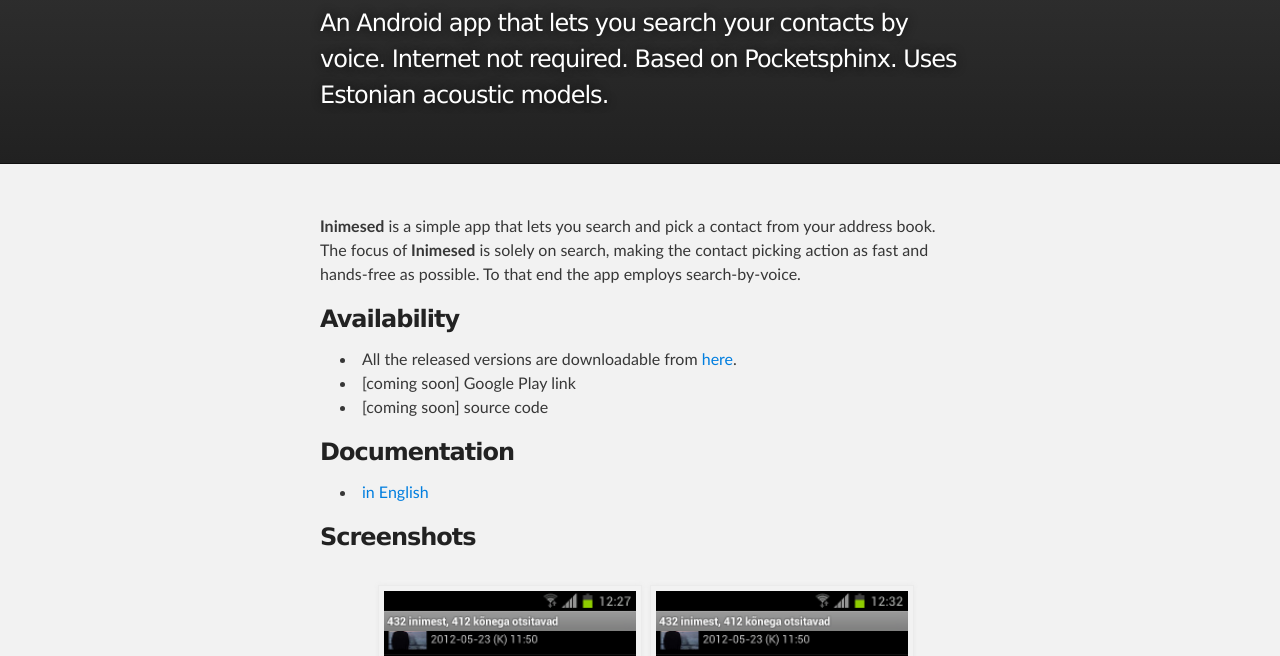
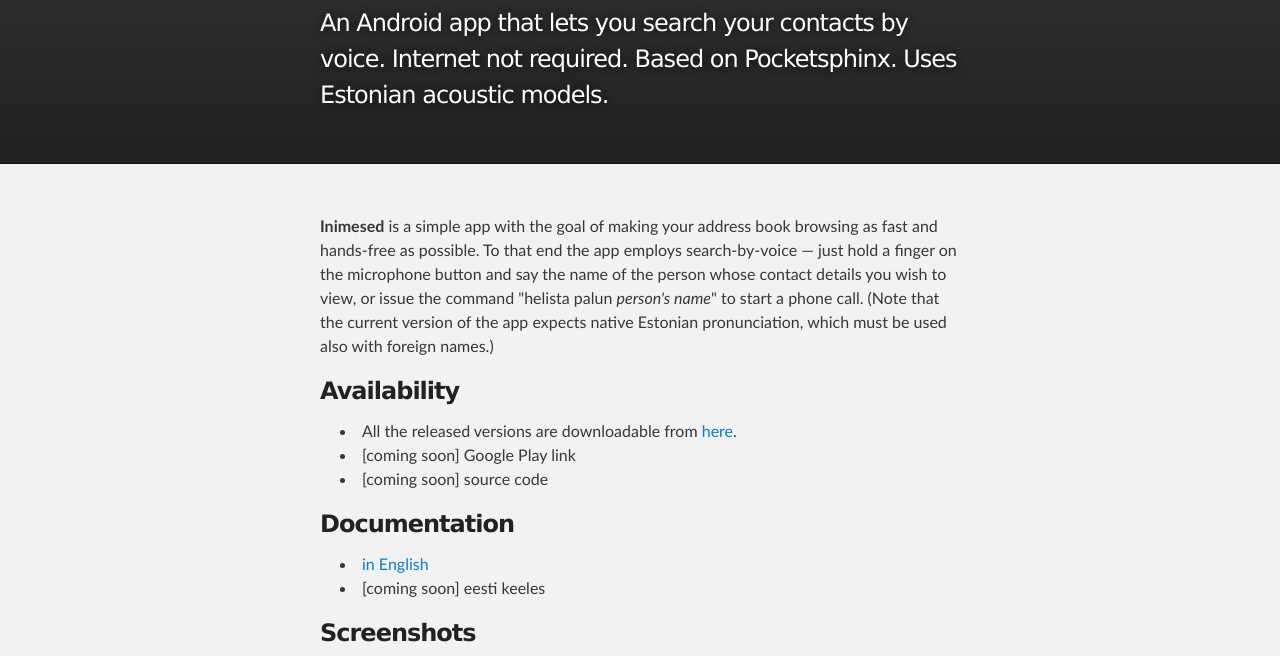
Before and after one commit to Kaljurand/Inimesed, a plain HTML site: page index.html in a window 1280 px wide. Shown: the part 144-800 px from the top of the page. Drawn offline with Linux system fonts and the light colour scheme.

Commit message:
Update website

```diff
--- a/index.html
+++ b/index.html
@@ -26,8 +26,12 @@
     <!-- MAIN CONTENT -->
     <div id="main_content_wrap" class="outer">
       <section id="main_content" class="inner">
-        <p><strong>Inimesed</strong> is a simple app that lets you search and pick a contact from your address book.
-The focus of <strong>Inimesed</strong> is solely on search, making the contact picking action as fast and hands-free as possible. To that end the app employs search-by-voice.</p>
+		<p><strong>Inimesed</strong> is a simple app with the goal of making your address book browsing
+		as fast and hands-free as possible. To that end the app employs search-by-voice &mdash; just hold
+		a finger on the microphone button and say the name of the person whose contact details you wish
+		to view, or issue the command "helista palun <em>person's name</em>" to start a phone call. (Note
+		that the current version of the app expects native Estonian pronunciation, which must be used also with
+		foreign names.)</p>
 
 		<section><header><h3>Availability</h3></header>
 		<ul>
@@ -40,6 +44,7 @@
 		<section><header><h3>Documentation</h3></header>
 		<ul>
 		<li><a href="about/en_US.html">in English</a></li>
+		<li>[coming soon] eesti keeles</li>
 		</ul>
 		</section>
 
@@ -82,7 +87,8 @@
     <!-- FOOTER -->
     <div id="footer_wrap" class="outer">
       <footer class="inner">
-        <p class="copyright">Inimesed maintained by <a href="https://github.com/Kaljurand">Kaarel Kaljurand</a></p>
+        <p><strong>Inimesed</strong> is maintained by <a href="https://github.com/Kaljurand">Kaarel Kaljurand</a>.
+        You can report bugs and request new features by using the <a href="https://github.com/Kaljurand/Inimesed/issues">Issues list</a> or simply by <a href="mailto:kaljurand@gmail.com">email</a>.</p>
       </footer>
     </div>
 
```
